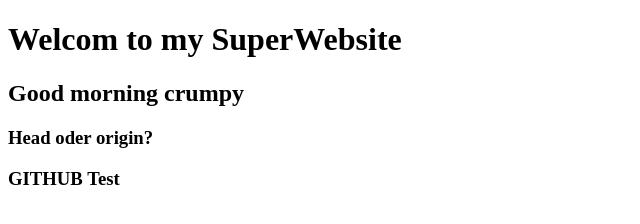
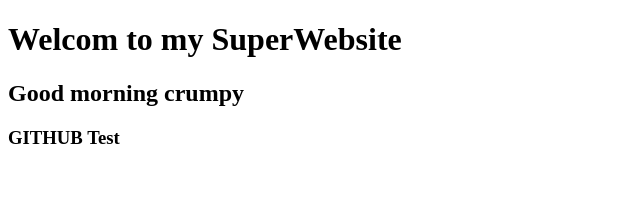
Before and after one commit to Ariane4/SuperWebsite, a plain HTML site: page index.html in a window 1280 px wide. Shown: the whole page, without its empty margins (0-640 px from the left). Drawn offline with Linux system fonts and the light colour scheme.

Commit message:
SuperWebsite V 0.0.3.
H3 gelöscht

```diff
--- a/index.html
+++ b/index.html
@@ -10,7 +10,7 @@
 <body>
     <h1>Welcom to my SuperWebsite</h1>
     <h2>Good morning crumpy</h2>
-    <h3>Head oder origin?</h3>
+
     <h3>GITHUB Test</h4>
 </body>
 </html>
```
